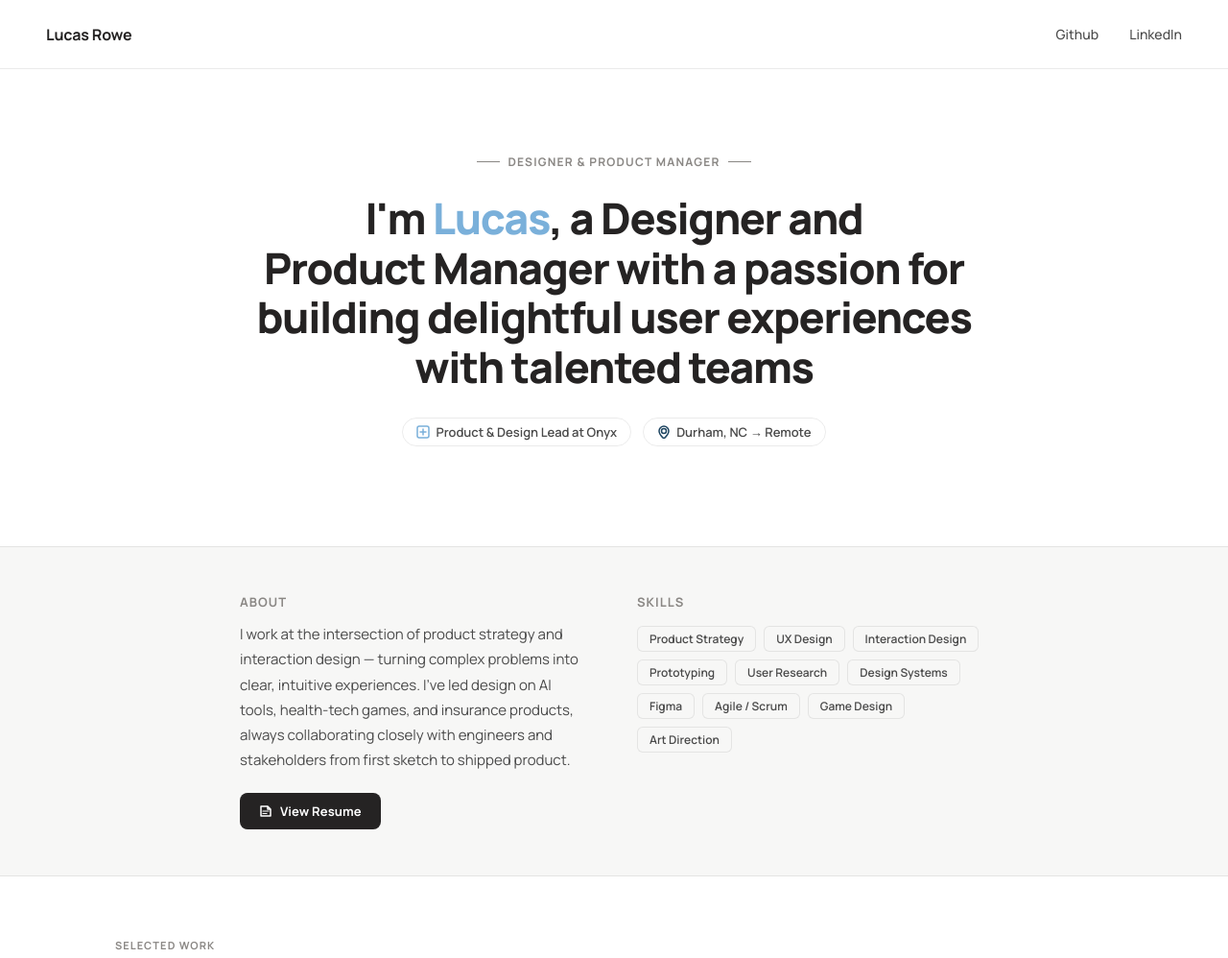
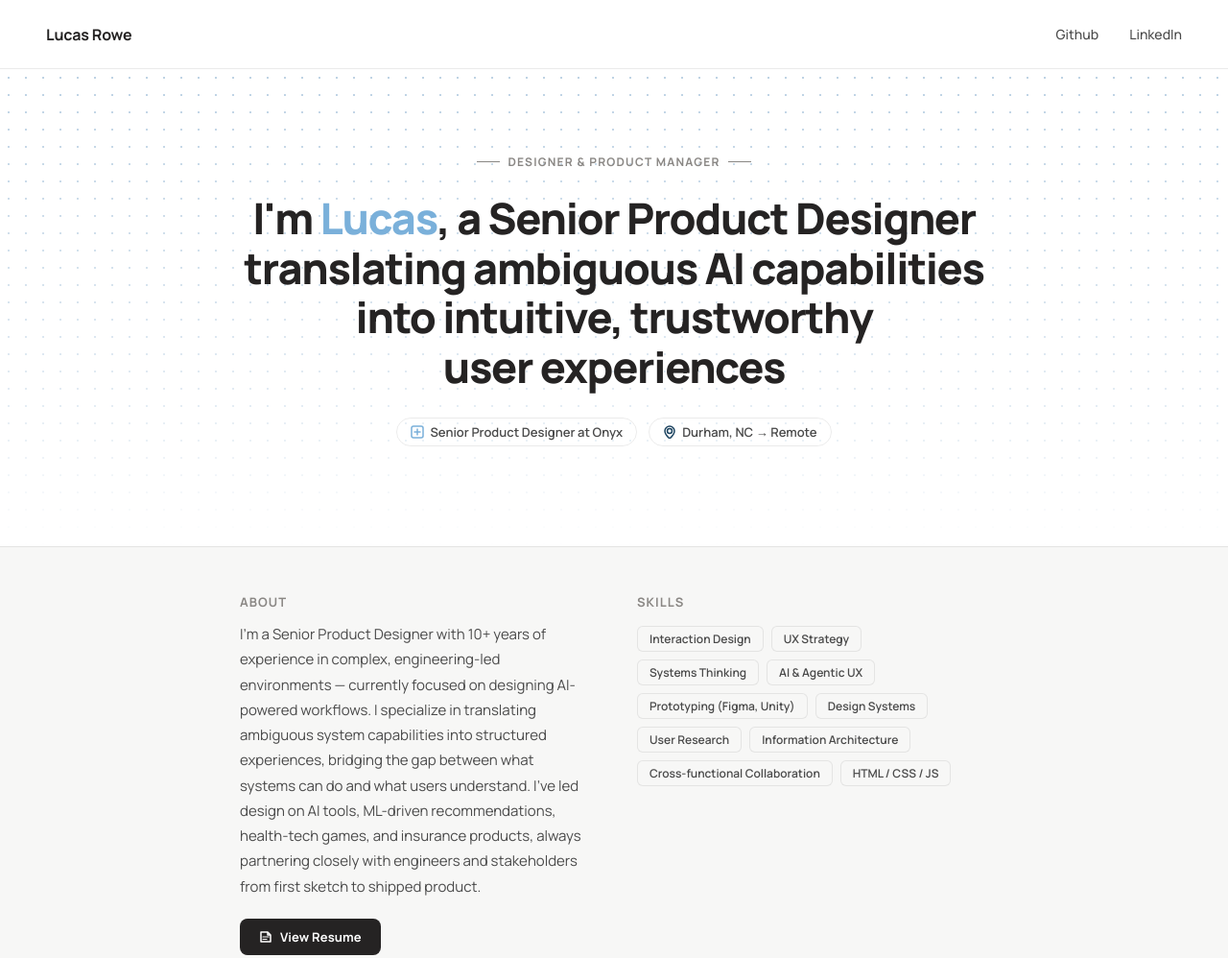
Before and after one commit to lucasrowe/portfolio, a plain HTML site: page index.html in a window 1280 px wide. Shown: the top 998 px of the page at 96% size. Drawn offline with Linux system fonts and the light colour scheme.

Commit message:
Upade homepage, cleanup files

```diff
--- a/index.html
+++ b/index.html
@@ -6,7 +6,26 @@
   <title>Lucas Rowe — Designer & Product Manager</title>
   <link rel="stylesheet" href="shared.css">
   <style>
-    body { padding-top: var(--nav-h); }
+    body {
+      padding-top: var(--nav-h);
+    }
+
+    /* Dot grid scoped to hero area, full-bleed */
+    .hero-wrap {
+      position: relative;
+      overflow: hidden;
+    }
+
+    .hero-wrap::before {
+      content: '';
+      position: absolute;
+      inset: 0;
+      background-image: radial-gradient(circle, rgba(74,131,180,0.38) 1px, transparent 1.2px);
+      background-size: 18px 18px;
+      -webkit-mask-image: linear-gradient(to bottom, rgba(0,0,0,0.95) 0%, rgba(0,0,0,0.4) 70%, rgba(0,0,0,0) 100%);
+      mask-image: linear-gradient(to bottom, rgba(0,0,0,0.95) 0%, rgba(0,0,0,0.4) 70%, rgba(0,0,0,0) 100%);
+      pointer-events: none;
+    }
 
     /* ── HERO ── */
     .hero {
@@ -140,6 +159,46 @@
       aspect-ratio: 21/9;
     }
 
+    .site-nav .logo {
+      display: inline-block;
+      transition: color 0.25s ease;
+    }
+
+    .site-nav .logo:hover {
+      color: var(--blue);
+    }
+    @keyframes fadeUp {
+      from { opacity: 0; transform: translateY(18px); }
+      to   { opacity: 1; transform: translateY(0); }
+    }
+
+    .hero-eyebrow {
+      animation: fadeUp 0.55s cubic-bezier(0.22,1,0.36,1) both;
+      animation-delay: 0.05s;
+    }
+
+    .hero h1 {
+      animation: fadeUp 0.6s cubic-bezier(0.22,1,0.36,1) both;
+      animation-delay: 0.18s;
+    }
+
+    .hero-pills {
+      animation: fadeUp 0.55s cubic-bezier(0.22,1,0.36,1) both;
+      animation-delay: 0.32s;
+    }
+
+    /* ── WORK CARD ENTRANCE ── */
+    @keyframes fadeIn {
+      from { opacity: 0; transform: translateY(12px); }
+      to   { opacity: 1; transform: translateY(0); }
+    }
+
+    .work-grid .work-card:nth-child(1) { animation: fadeIn 0.5s cubic-bezier(0.22,1,0.36,1) both; animation-delay: 0.45s; }
+    .work-grid .work-card:nth-child(2) { animation: fadeIn 0.5s cubic-bezier(0.22,1,0.36,1) both; animation-delay: 0.55s; }
+    .work-grid .work-card:nth-child(3) { animation: fadeIn 0.5s cubic-bezier(0.22,1,0.36,1) both; animation-delay: 0.60s; }
+    .work-grid .work-card:nth-child(4) { animation: fadeIn 0.5s cubic-bezier(0.22,1,0.36,1) both; animation-delay: 0.65s; }
+    .work-grid .work-card:nth-child(5) { animation: fadeIn 0.5s cubic-bezier(0.22,1,0.36,1) both; animation-delay: 0.70s; }
+
     /* ── CARD HOVER TAGLINE ANIMATION ── */
     .work-card .card-label {
       position: absolute;
@@ -229,27 +288,29 @@
   </nav>
 
   <!-- HERO -->
-  <section class="hero">
-    <div class="hero-eyebrow">Designer &amp; Product Manager</div>
-    <h1>I'm <span class="accent">Lucas</span>, a Designer and Product&nbsp;Manager with a passion for building delightful user experiences with talented teams</h1>
+  <div class="hero-wrap">
+    <section class="hero">
+      <div class="hero-eyebrow">Designer &amp; Product Manager</div>
+    <h1>I'm <span class="accent">Lucas</span>, a Senior Product Designer translating ambiguous AI capabilities into intuitive, trustworthy user experiences</h1>
     <div class="hero-pills">
       <span class="pill">
         <svg width="14" height="14" viewBox="0 0 14 14" fill="none"><rect x="1" y="1" width="12" height="12" rx="2" stroke="#7ab0da" stroke-width="1.5"/><path d="M4 7h6M7 4v6" stroke="#7ab0da" stroke-width="1.5" stroke-linecap="round"/></svg>
-        Product &amp; Design Lead at Onyx
+        Senior Product Designer at Onyx
       </span>
       <span class="pill">
         <svg width="14" height="14" viewBox="0 0 14 14" fill="none"><circle cx="7" cy="6" r="2.5" stroke="#1e4561" stroke-width="1.5"/><path d="M7 1C4.24 1 2 3.24 2 6c0 3.5 5 8 5 8s5-4.5 5-8c0-2.76-2.24-5-5-5z" stroke="#1e4561" stroke-width="1.5"/></svg>
         Durham, NC → Remote
       </span>
     </div>
-  </section>
+    </section>
+  </div>
 
   <!-- ABOUT -->
   <section class="about-strip">
     <div class="about-inner">
       <div>
         <h2>About</h2>
-        <p>I work at the intersection of product strategy and interaction design — turning complex problems into clear, intuitive experiences. I've led design on AI tools, health-tech games, and insurance products, always collaborating closely with engineers and stakeholders from first sketch to shipped product.</p>
+        <p>I'm a Senior Product Designer with 10+ years of experience in complex, engineering-led environments — currently focused on designing AI-powered workflows. I specialize in translating ambiguous system capabilities into structured experiences, bridging the gap between what systems can do and what users understand. I've led design on AI tools, ML-driven recommendations, health-tech games, and insurance products, always partnering closely with engineers and stakeholders from first sketch to shipped product.</p>
         <a class="resume-btn" href="#">
           <svg width="14" height="14" viewBox="0 0 14 14" fill="none"><path d="M2 2h7l3 3v7H2V2z" stroke="white" stroke-width="1.5" stroke-linejoin="round"/><path d="M9 2v3h3" stroke="white" stroke-width="1.5" stroke-linejoin="round"/><path d="M4 7h6M4 9.5h4" stroke="white" stroke-width="1.2" stroke-linecap="round"/></svg>
           View Resume
@@ -258,16 +319,16 @@
       <div>
         <h2>Skills</h2>
         <div class="skill-tags">
-          <span class="skill-tag">Product Strategy</span>
-          <span class="skill-tag">UX Design</span>
           <span class="skill-tag">Interaction Design</span>
-          <span class="skill-tag">Prototyping</span>
+          <span class="skill-tag">UX Strategy</span>
+          <span class="skill-tag">Systems Thinking</span>
+          <span class="skill-tag">AI &amp; Agentic UX</span>
+          <span class="skill-tag">Prototyping (Figma, Unity)</span>
+          <span class="skill-tag">Design Systems</span>
           <span class="skill-tag">User Research</span>
-          <span class="skill-tag">Design Systems</span>
-          <span class="skill-tag">Figma</span>
-          <span class="skill-tag">Agile / Scrum</span>
-          <span class="skill-tag">Game Design</span>
-          <span class="skill-tag">Art Direction</span>
+          <span class="skill-tag">Information Architecture</span>
+          <span class="skill-tag">Cross-functional Collaboration</span>
+          <span class="skill-tag">HTML / CSS / JS</span>
         </div>
       </div>
     </div>
@@ -279,8 +340,8 @@
     <div class="work-grid">
 
       <!-- Oliver -->
-      <a class="work-card" href="project-oliver.html">
-        <div class="card-bg card-blue" style="background-image: url('assets/oliver-hero.png'); background-position: center top;"></div>
+      <a class="work-card" href="project-oliver.html" style="grid-column: 1 / -1;">
+        <div class="card-bg card-blue" style="background-image: url('assets/oliver-hero.png'); background-position: center top; aspect-ratio: 21/9;"></div>
         <div class="card-label label-blue">
           <div class="card-title">AI-Powered Legal Tool</div>
           <div class="card-role">Product Designer</div>
```
Also changed, not shown: uploads/CleanShot 2026-04-28 at 02.15.47.gif (deleted), uploads/draw-2c8b6483-d84a-4379-b4e5-8e67b9fd924d.png (deleted), uploads/draw-ab73dffd-0c5e-48ec-98cd-dda301f7edff.png (deleted), 1 other file.
